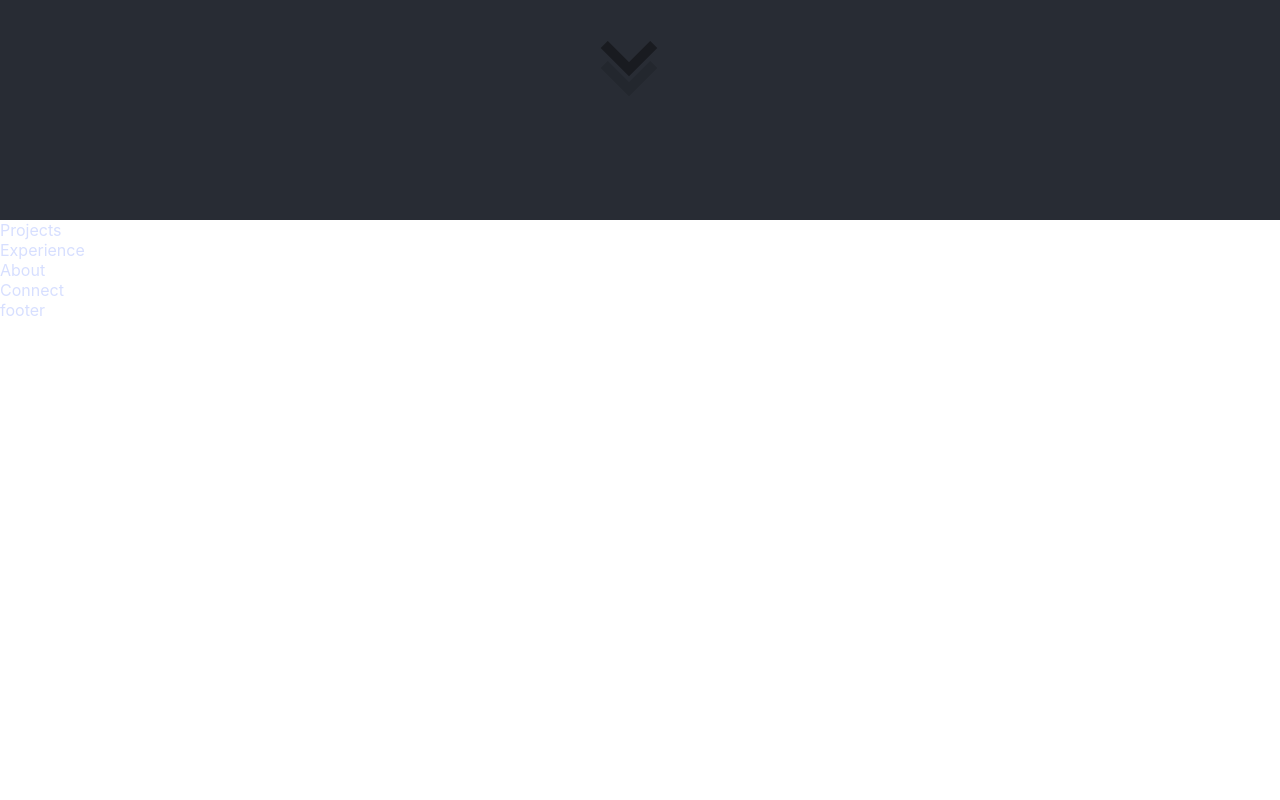
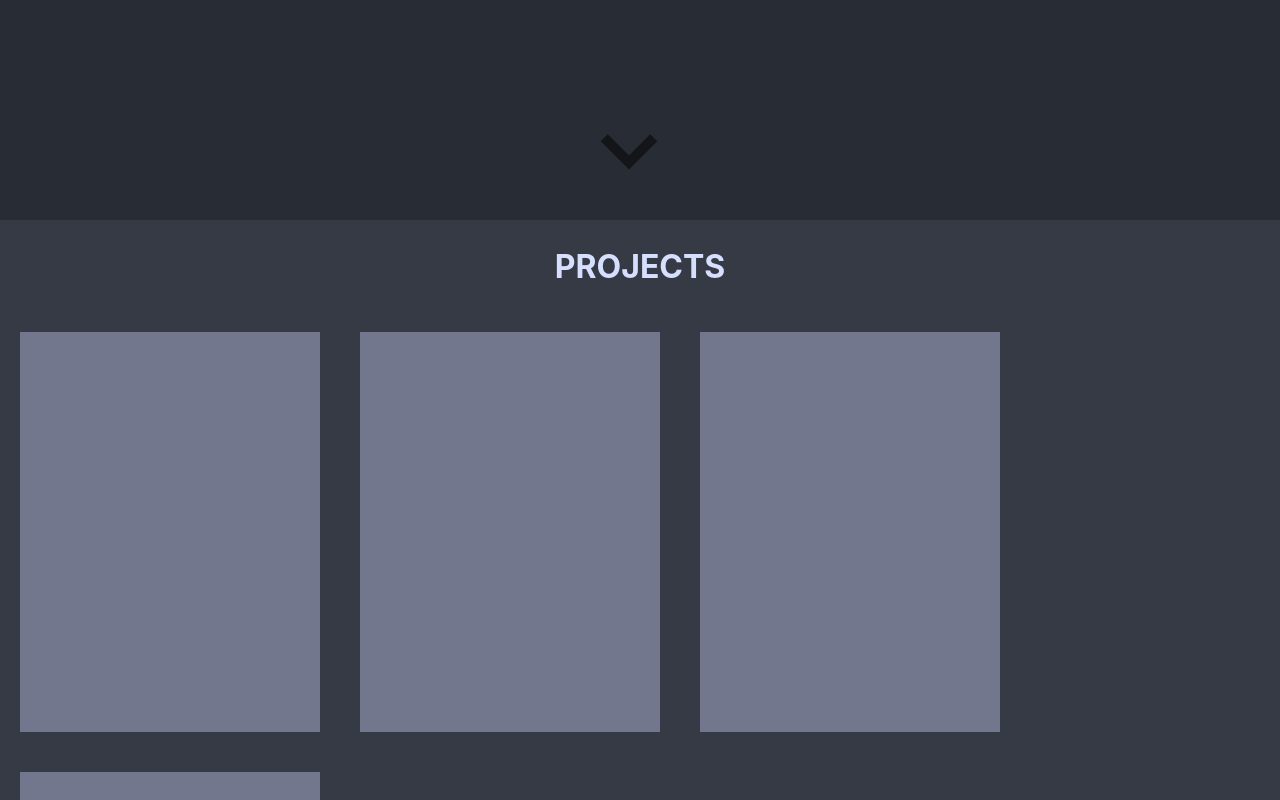
Before and after one commit to ChaseBianchi/portfolio2022, a React (Create React App) app: page / in a window 1280 px wide. Shown: the part 580-1380 px from the top of the page. Before the commit the page ends 900 px from the top, so only its background shows below. Built offline with nearby package versions, Linux system fonts and the light colour scheme.

Commit message:
Projects wireframed, nav scroll function
Projects wireframed. To do: horizontal scroll, design tiles.

nav scroll added to menu, and open/close state for menu close a tag click.

```diff
--- a/package.json
+++ b/package.json
@@ -11,6 +11,7 @@
     "react-animated-text": "^0.1.4",
     "react-burger-menu": "^3.0.6",
     "react-dom": "^17.0.2",
+    "react-hover-video-player": "^9.4.0",
     "react-scripts": "5.0.0",
     "web-vitals": "^2.1.4"
   },
--- a/src/App.scss
+++ b/src/App.scss
@@ -1,4 +1,4 @@
-
+html{scroll-behavior:smooth}
 .App {
   width: 100%;
   height: 100%;
@@ -18,6 +18,7 @@
   height: auto;
 }
 #landing {
+  position: relative;
   text-align: center;
   height: 100vh;
   width: 100%;
@@ -30,6 +31,22 @@
 }
 h1 {
   font-size: 4rem;
+}
+#projects{
+  display: flex;
+  flex-flow: row wrap;
+  background-color: #353a44;
+}
+#projects h2{
+  width: 100%;
+  text-align: center;
+  font-size: 2rem;
+}
+.projectTileContainer{
+  width: 300px;
+  height: 400px;
+  background-color: #72778d;
+  margin: 20px;
 }
 
 /* Position and sizing of burger button */
@@ -117,7 +134,7 @@ $peakopacity:0.7;
   // position: relative;
   /**/
   position: absolute;
-  top:70%;
+  top:90%;
   left:48%;
   /**/
   width:$size;
--- a/src/Components/Nav.js
+++ b/src/Components/Nav.js
@@ -1,15 +1,18 @@
-import React from 'react'
+import React, {useState} from 'react'
 import {slide as Menu} from 'react-burger-menu'
 
 function Nav() {
+  const [isOpen, setIsOpen] = useState(false)
+  const handleMenuOpen = ()=> setIsOpen(true)
+  const handleMenuClose = ()=>setIsOpen(false)
   return (
     <div id='nav'>
-        <Menu>
-            <a className="menu-item" href="#landing">Home</a>
-            <a className="menu-item" href="#projects">Projects</a>
-            <a className="menu-item" href="#experience">Experience</a>
-            <a className="menu-item--small" href="#about">About</a>
-            <a className="menu-item--small" href="#connect">Connect</a>
+        <Menu isOpen={isOpen} onOpen={handleMenuOpen} onClose={handleMenuClose}>
+            <a onClick={handleMenuClose} className="menu-item" href="#landing">Home</a>
+            <a onClick={handleMenuClose} className="menu-item" href="#projects">Projects</a>
+            <a onClick={handleMenuClose} className="menu-item" href="#experience">Experience</a>
+            <a onClick={handleMenuClose} className="menu-item--small" href="#about">About</a>
+            <a onClick={handleMenuClose} className="menu-item--small" href="#connect">Connect</a>
 
         </Menu>
     </div>
--- /dev/null
+++ b/src/Components/ProjectTile.js
@@ -0,0 +1,24 @@
+import React from 'react'
+
+// {
+//     name: 'Reddit Bot',
+//     date: 'Feb 2022',
+//     dev: 'backend',
+//     tech: 'Python, SQLite3, API',
+//     desc: 'Bot designed to crawl a reddit sub and serve up requested data to users',
+//     video: '',
+//     image: '',
+//     git: 'https://github.com/ChaseBianchi/Reddit-Bot',
+//     deploy: 'https://www.reddit.com/user/Diablo-Bot/',
+// },
+function ProjectTile(props) {
+  const {name, date, dev, tech, desc, video, image, git, deploy} = props.data
+  console.log(name)
+  return (
+    <div className="projectTileContainer">
+
+    </div>
+  )
+}
+
+export default ProjectTile
--- a/src/Components/Projects.js
+++ b/src/Components/Projects.js
@@ -1,9 +1,59 @@
 import React from 'react'
+import ProjectTile from './ProjectTile'
+
+const projectArr = [
+    {
+        name: 'Reddit Bot',
+        date: 'Feb 2022',
+        dev: 'backend',
+        tech: 'Python, SQLite3, API',
+        desc: 'Bot designed to crawl a reddit sub and serve up requested data to users',
+        video: '',
+        image: '',
+        git: 'https://github.com/ChaseBianchi/Reddit-Bot',
+        deploy: 'https://www.reddit.com/user/Diablo-Bot/',
+    },
+    {
+        name: 'Boys & Girls Club Emotion Tracker',
+        date: 'Mar 2021',
+        dev: 'fullstack',
+        tech: 'Javascript, React, Java, Spring, Okta',
+        desc: 'Application allows children to provide real-time feedback on their experiences at club, giving staff actionable data',
+        video: '',
+        image: '',
+        git: 'https://github.com/Lambda-School-Labs/bg-emotion-tracker-fe-b',
+        deploy: '',
+    },
+    {
+        name: 'Diablo II Armory',
+        date: 'Sep 2021',
+        dev: 'frontend',
+        tech: 'Javascript, React',
+        desc: 'An intuitive tool giving D2 players a resource to test builds with customizable stats, skills, and items',
+        video: '',
+        image: '',
+        git: 'https://github.com/ChaseBianchi/Diablo2-Armory',
+        deploy: 'https://diablo2-armory.vercel.app/',
+    },
+    {
+        name: 'Potluck Planner',
+        date: 'Mar 2021',
+        dev: 'frontend',
+        tech: 'Javascript, React',
+        desc: 'Application for scheduling and maintaining potlucks',
+        video: '',
+        image: '',
+        git: 'https://github.com/PotLuck-BuildWeek-web38/frontend/tree/main/frontend',
+        deploy: 'https://frontend-e6ktbv2d0-track-team-11.vercel.app/',
+    },
+]
+
 
 function Projects() {
   return (
-    <div id='project' className="comp-wrapper">
-        <div>Projects</div>
+    <div id='projects' className="comp-wrapper">
+        <h2>PROJECTS</h2>
+        {projectArr.map(proj=> <ProjectTile data={proj}/>)}
     </div>
   )
 }
```
Also changed, not shown: 1 other file (tests, documents, lock files or other folders).
